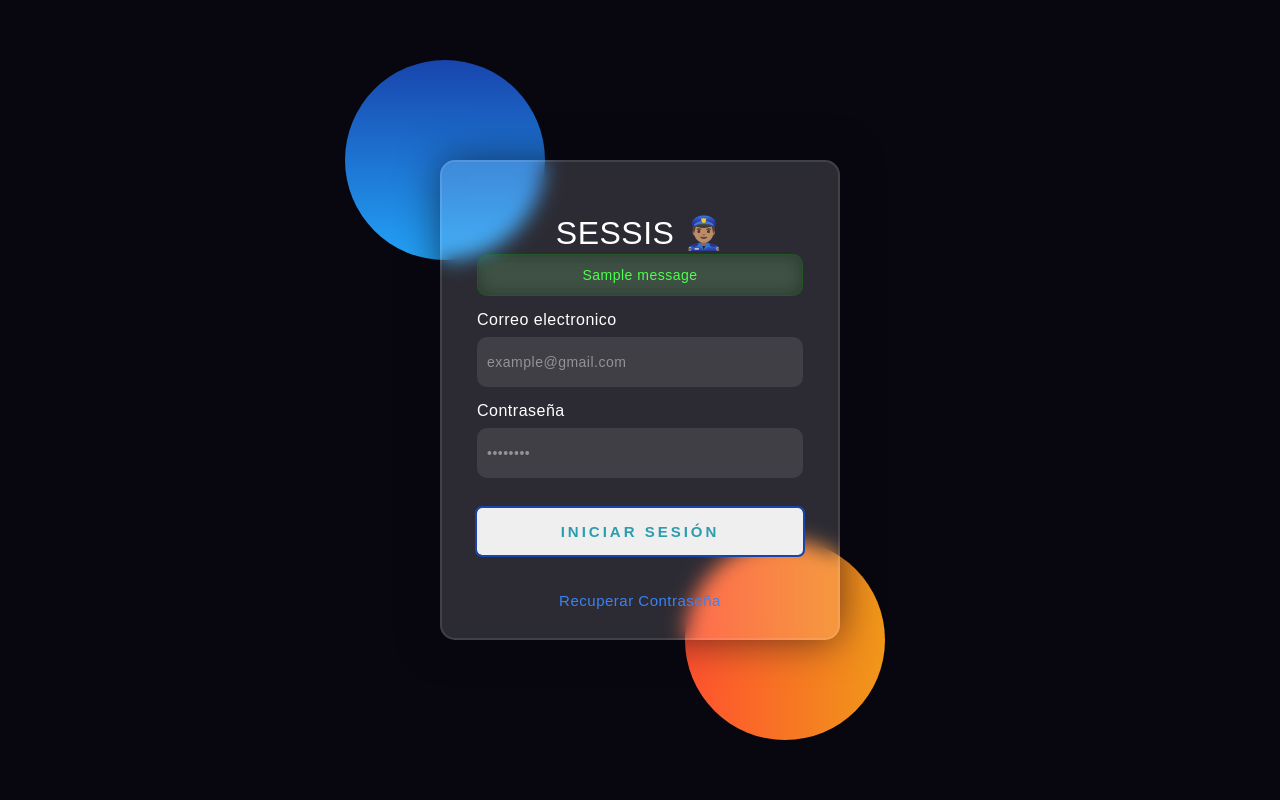
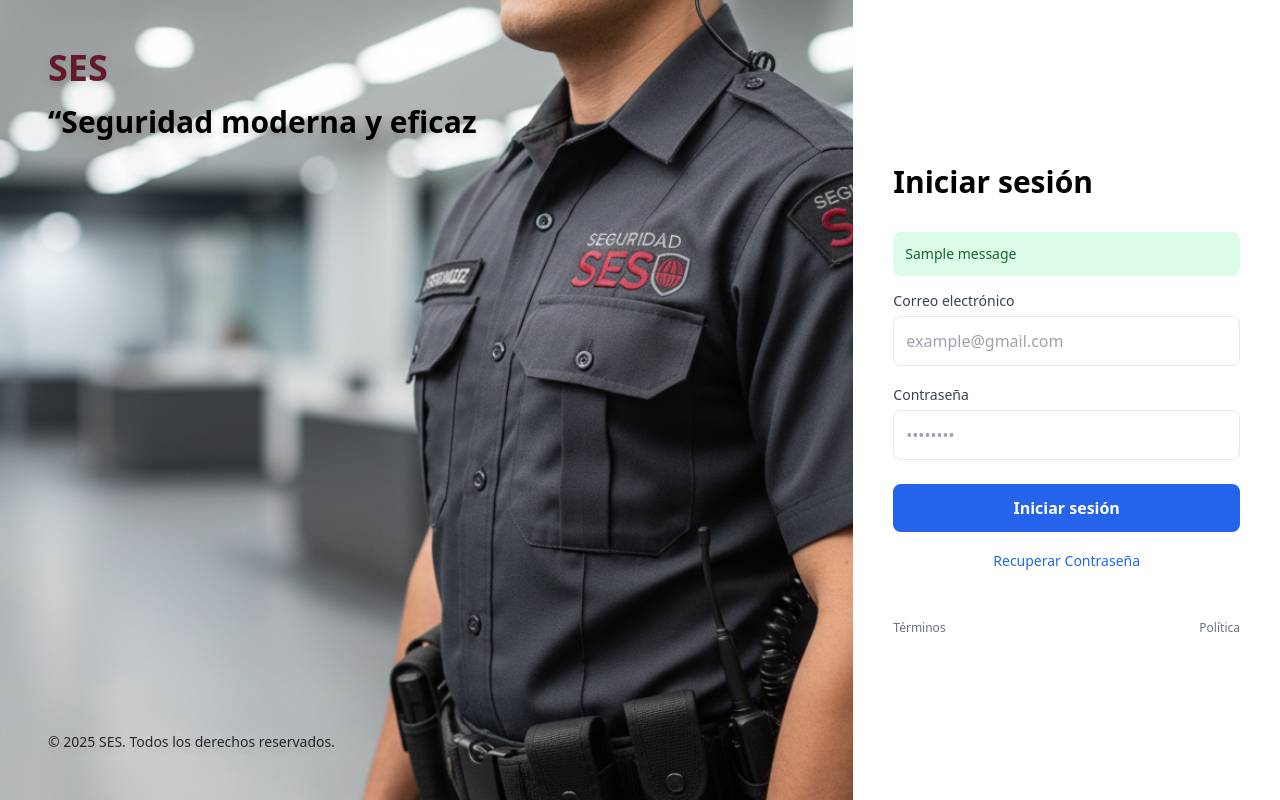
Before and after one commit to juanpablosb04/SESSIS, a Django app: template templates/cuentas/index.html in a window 1280 px wide. Run offline with Django 5.2, Linux system fonts and the light colour scheme; the template is opened without the code that fills it, so the values that code supplies are empty; one stand-in notice (Sample message) is shown; some libraries are stand-ins or nearby versions.

Commit message:
Login, recuperar contraseña y cambiar contraseña
aspecto visual completamente diferente, el cambiar contraseña es funcional y ahora encriptado

```diff
--- a/SESSIS.sql
+++ b/SESSIS.sql
@@ -74,10 +74,12 @@ CREATE TABLE Usuarios (
     id_rol INT NOT NULL,
     email VARCHAR(150) NOT NULL UNIQUE,
     password VARCHAR(150) NOT NULL,
+    password_temp BIT NOT NULL DEFAULT 1,
     estado VARCHAR(50),
     FOREIGN KEY (id_empleado) REFERENCES Empleado(id_empleado),
     FOREIGN KEY (id_rol) REFERENCES Roles(id_rol)
 );
+
 
 -- ==============================
 -- TABLA REPORTE INCIDENTES
--- a/cuentas/models.py
+++ b/cuentas/models.py
@@ -9,6 +9,7 @@ class Usuarios(models.Model):
     email = models.CharField(unique=True, max_length=150, db_collation='Modern_Spanish_CI_AS')
     password = models.CharField(max_length=150, db_collation='Modern_Spanish_CI_AS')
     estado = models.CharField(max_length=50, db_collation='Modern_Spanish_CI_AS', blank=True, null=True)
+    password_temp = models.BooleanField(default=True)
 
     class Meta:
         managed = False
--- a/cuentas/urls.py
+++ b/cuentas/urls.py
@@ -6,4 +6,5 @@ urlpatterns = [
     path('inicio/', views.inicio, name='inicio'),
     path('logout/', views.user_logout, name='logout'),
     path('recuperar/', views.recuperar_password, name='recuperar'),
+    path("actualizar-contrasena/", views.cambiarContrasena, name="cambiar_contrasena"),
 ]
--- a/templates/cuentas/index.html
+++ b/templates/cuentas/index.html
@@ -1,226 +1,100 @@
 <!DOCTYPE html>
 <html lang="es">
-
 <head>
-    <meta charset="UTF-8">
-    <meta name="viewport" content="width=device-width, initial-scale=1.0">
-    <title>login</title>
+  <meta charset="UTF-8" />
+  <meta name="viewport" content="width=device-width, initial-scale=1.0" />
+  <title>Inicio de sesión</title>
+  <script src="https://cdn.tailwindcss.com"></script>
 </head>
 
-<style>
-    *,
-    *:before,
-    *:after {
-        padding: 0;
-        margin: 0;
-        box-sizing: border-box;
-    }
+<body class="h-screen w-screen flex bg-gray-100">
 
-    body {
-        background-color: #080710;
-    }
+  <!-- LEFT PANEL -->
+  <div class="hidden md:flex w-2/3 bg-cover bg-center bg-no-repeat text-white p-12 flex-col justify-between"
+     style="background-image: url('/static/img/fondoIndex.png');">
 
-    .background {
-        width: 430px;
-        height: 520px;
-        position: absolute;
-        transform: translate(-50%, -50%);
-        left: 50%;
-        top: 50%;
-    }
+    <div>
+      <h1 class="text-4xl font-bold mb-4 drop-shadow-lg text-[#63192a]">SES</h1>
+      <p class="text-3xl font-bold mb-4 drop-shadow-lg text-black">“Seguridad moderna y eficaz</p>
+    </div>
 
-    .background .shape {
-        height: 200px;
-        width: 200px;
-        position: absolute;
-        border-radius: 50%;
-    }
+    <div class="text-sm opacity-80 drop-shadow-lg text-black">
+      © 2025 SES. Todos los derechos reservados.
+    </div>
+</div>
 
-    .shape:first-child {
-        background: linear-gradient(#1845ad,
-                #23a2f6);
-        left: -80px;
-        top: -80px;
-    }
+  <!-- RIGHT PANEL -->
+  <div class="w-full md:w-1/3 bg-white flex items-center justify-center p-10">
+    <div class="w-full max-w-sm">
 
-    .shape:last-child {
-        background: linear-gradient(to right,
-                #ff512f,
-                #f09819);
-        right: -30px;
-        bottom: -80px;
-    }
+      <!-- Logo -->
+      <div class="mb-8">
+        <h2 class="text-3xl font-semibold">Iniciar sesión</h2>
+      </div>
 
-    form {
-        height: 480px;
-        width: 400px;
-        background-color: rgba(255, 255, 255, 0.15);
-        position: absolute;
-        transform: translate(-50%, -50%);
-        top: 50%;
-        left: 50%;
-        border-radius: 15px;
-        backdrop-filter: blur(10px);
-        border: 2px solid rgba(255, 255, 255, 0.1);
-        box-shadow: 0 0 40px rgba(8, 7, 16, 0.6);
-        padding: 50px 35px;
-    }
-
-    form * {
-        font-family: 'Poppins', sans-serif;
-        color: #ffffff;
-        letter-spacing: 0.5px;
-        outline: none;
-        border: none;
-    }
-
-    form h3 {
-        font-size: 32px;
-        font-weight: 500;
-        line-height: 42px;
-        text-align: center;
-    }
-
-    label {
-        display: block;
-        margin-top: 15px;
-        font-size: 16px;
-        font-weight: 500;
-    }
-
-    input {
-        display: block;
-        height: 50px;
-        width: 100%;
-        background-color: rgba(255, 255, 255, 0.09);
-        border-radius: 10px;
-        padding: 0 10px;
-        margin-top: 8px;
-        font-size: 14px;
-        font-weight: 300;
-    }
-
-    ::placeholder {
-        color: #e5e5e5;
-        opacity: 0.5;
-    }
-
-    .button {
-        margin-top: 30px;
-        width: 100%;
-        padding: 1em 2em;
-        border: none;
-        border-radius: 5px;
-        font-weight: bold;
-        letter-spacing: 3px;
-        text-transform: uppercase;
-        cursor: pointer;
-        color: #2c9caf;
-        transition: all 1000ms;
-        font-size: 15px;
-        position: relative;
-        overflow: hidden;
-        outline: 2px solid #1845ad;
-    }
-
-    button:hover {
-        color: #ffffff;
-        transform: scale(1.02);
-        outline: 2px solid #70bdca;
-        box-shadow: 4px 5px 17px -4px #f09819;
-    }
-
-    button::before {
-        content: "";
-        position: absolute;
-        left: -50px;
-        top: 0;
-        width: 0;
-        height: 100%;
-        background-color: #23a2f6;
-        transform: skewX(45deg);
-        z-index: -1;
-        transition: width 1000ms;
-    }
-
-    button:hover::before {
-        width: 150%;
-    }
-
-    .recuperar-link {
-        font-size: 15px;
-        color: #3b82f6;
-        cursor: pointer;
-        text-decoration: none;
-        transition: color 0.2s ease-in-out;
-        margin-top: 25px;
-        display: inline-block;
-    }
-
-    .recuperar-link:hover {
-        text-decoration: underline;
-        color: #1d4ed8;
-    }
-
-    .alert-error {
-        background-color: rgba(255, 0, 0, 0.15);
-        color: #ff4d4d;
-        border: 1px solid rgba(255, 0, 0, 0.3);
-        border-radius: 10px;
-        padding: 12px;
-        margin-bottom: 10px;
-        text-align: center;
-        font-size: 14px;
-        font-weight: 500;
-        backdrop-filter: blur(10px);
-    }
-
-    .alert-success {
-        background-color: rgba(0, 128, 0, 0.15);
-        color: #4dff4d;
-        border: 1px solid rgba(0, 128, 0, 0.3);
-        border-radius: 10px;
-        padding: 12px;
-        margin-bottom: 10px;
-        text-align: center;
-        font-size: 14px;
-        font-weight: 500;
-        backdrop-filter: blur(10px);
-    }
-</style>
-
-<body>
-    <div class="background">
-        <div class="shape"></div>
-        <div class="shape"></div>
-    </div>
-    <div>
+      <!-- FORM -->
       <form action="{% url 'login' %}" method="POST">
     {% csrf_token %}
 
-            <h3>SESSIS 👮🏽‍♂️</h3>
-
+    <!-- Mensajes -->
     {% if messages %}
         {% for message in messages %}
             {% if "success" in message.tags %}
-            <div class="alert-success">{{ message }}</div>
+                <div class="p-3 mb-3 text-sm text-green-800 bg-green-100 rounded-lg">
+                    {{ message }}
+                </div>
             {% else %}
-            <div class="alert-error">{{ message }}</div>
+                <div class="p-3 mb-3 text-sm text-red-800 bg-red-100 rounded-lg">
+                    {{ message }}
+                </div>
             {% endif %}
         {% endfor %}
     {% endif %}
 
-            <label for="username">Correo electronico</label>
-            <input type="text" name="email" placeholder="example@gmail.com" required>
+    <!-- Email -->
+    <label for="username" class="text-sm font-medium text-gray-700">Correo electrónico</label>
+    <input
+        type="text"
+        name="email"
+        placeholder="example@gmail.com"
+        required
+        class="w-full mt-1 mb-4 p-3 border rounded-lg focus:outline-none focus:ring-2 focus:ring-blue-600"
+    >
 
-            <label for="password">Contraseña</label>
-            <input type="password" name="password" placeholder="••••••••" required>
+    <!-- Password -->
+    <label for="password" class="text-sm font-medium text-gray-700">Contraseña</label>
+    <input
+        type="password"
+        name="password"
+        placeholder="••••••••"
+        required
+        class="w-full mt-1 p-3 border rounded-lg focus:outline-none focus:ring-2 focus:ring-blue-600"
+    >
 
-            <button class="button" type="submit">Iniciar sesión</button>
+    <!-- Botón -->
+    <button
+        class="w-full mt-6 bg-blue-600 text-white p-3 rounded-lg font-semibold hover:bg-blue-700"
+        type="submit"
+    >
+        Iniciar sesión
+    </button>
 
-            <h3><a class="recuperar-link" href="/recuperar">Recuperar Contraseña</a></h3>
+    <!-- Recuperar -->
+    <h3 class="text-center mt-4">
+        <a class="text-sm text-blue-600 hover:underline" href="/recuperar">
+            Recuperar Contraseña
+        </a>
+    </h3>
 </form>
+
+
+      <!-- Footer -->
+      <div class="mt-12 text-xs text-gray-500 flex justify-between">
+        <a href="#" class="hover:underline">Términos</a>
+        <a href="#" class="hover:underline">Política</a>
+      </div>
+
+    </div>
   </div>
 </body>
-
 </html>
```
Also changed, not shown: cuentas/views.py (+103 -3 lines), templates/cuentas/cambiarContrasena.html (added, +100 -0 lines), templates/cuentas/recuperarContrasena.html (+56 -195 lines), static/Img/fondoCC.png (added), static/Img/fondoIndex.png (added), static/Img/fondoRP.png (added). Lines whose indentation alone changed are shown as unchanged.
